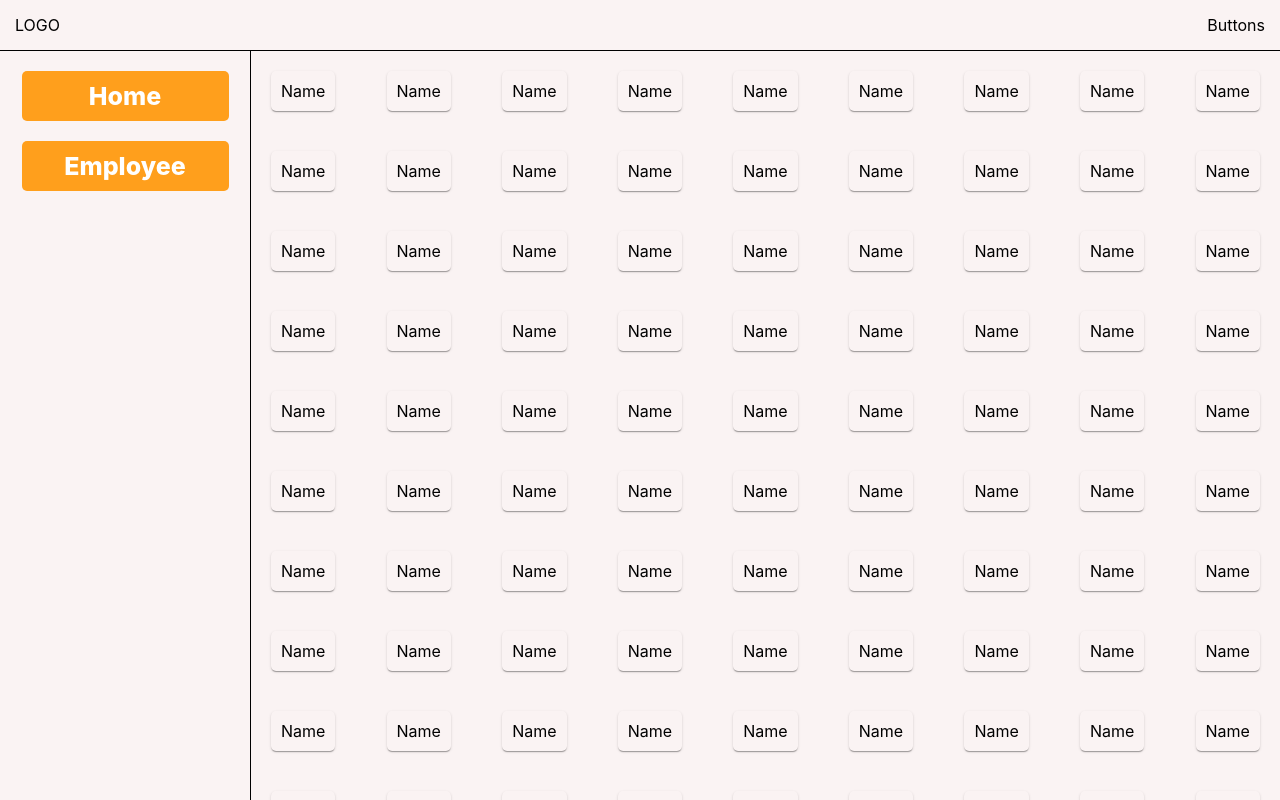
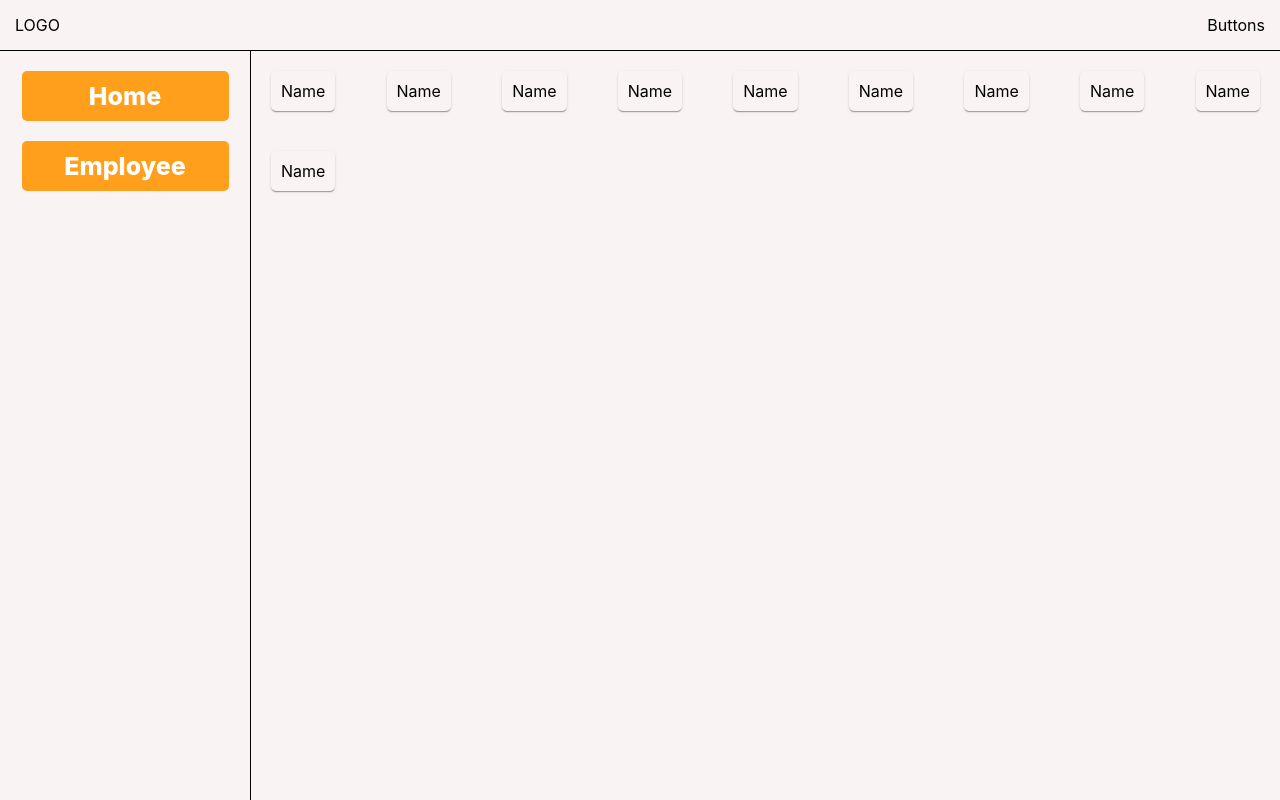
Before and after one commit to OCABOD/ReportSiteFromACOBOD, a React (Create React App) app: page /employee in a window 1280 px wide. Shown: the top 800 px of the page. Built offline with nearby package versions, Linux system fonts and the light colour scheme.

Commit message:
Fixed employee card number

```diff
--- a/src/components/employee/Employee.tsx
+++ b/src/components/employee/Employee.tsx
@@ -17,7 +17,7 @@ export default class Employee extends React.Component<IProps, IState> {
 	render() {
 		return (
 			<div className ="employee-content">
-                {Array.from({length: 200}, (_, i) => i + 1).map(item =>(
+                {Array.from({length: 10}, (_, i) => i + 1).map(item =>(
                     <EmployeeCard></EmployeeCard>
                 ))}
 			</div>
```
